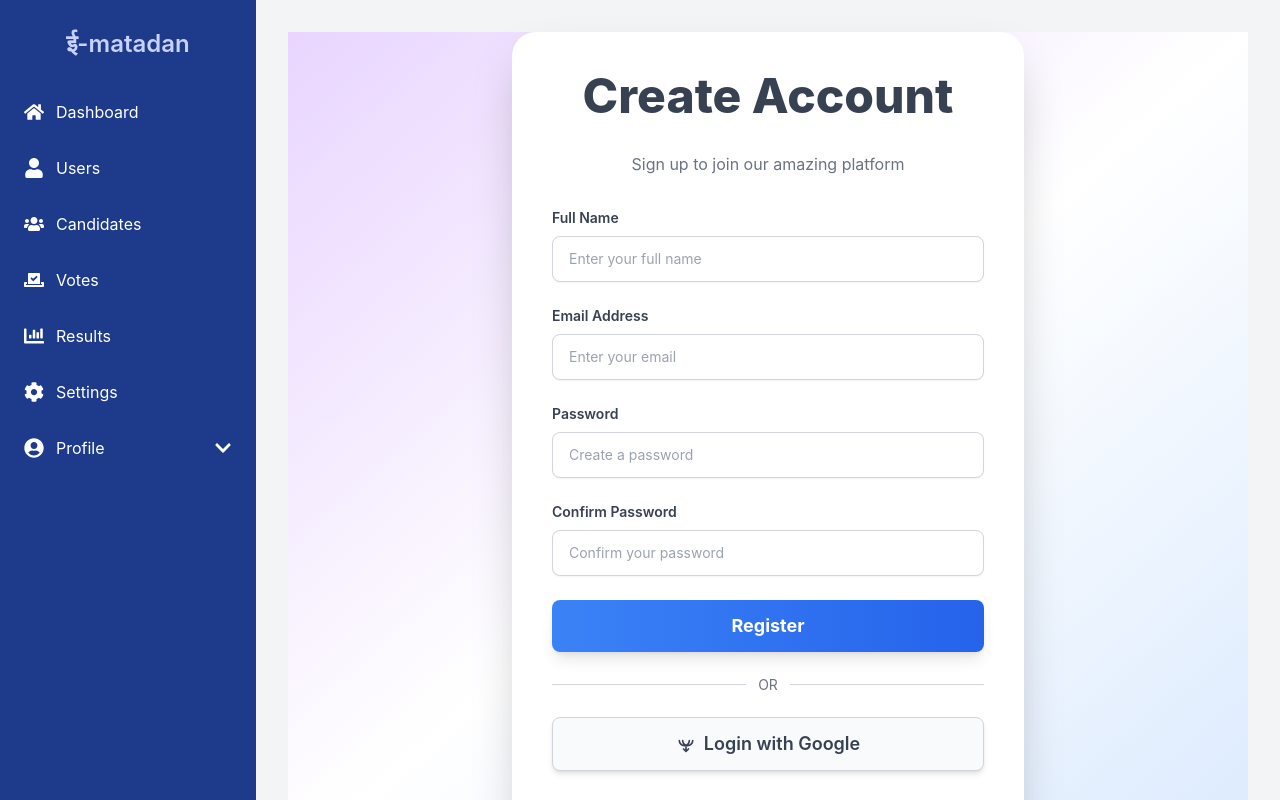
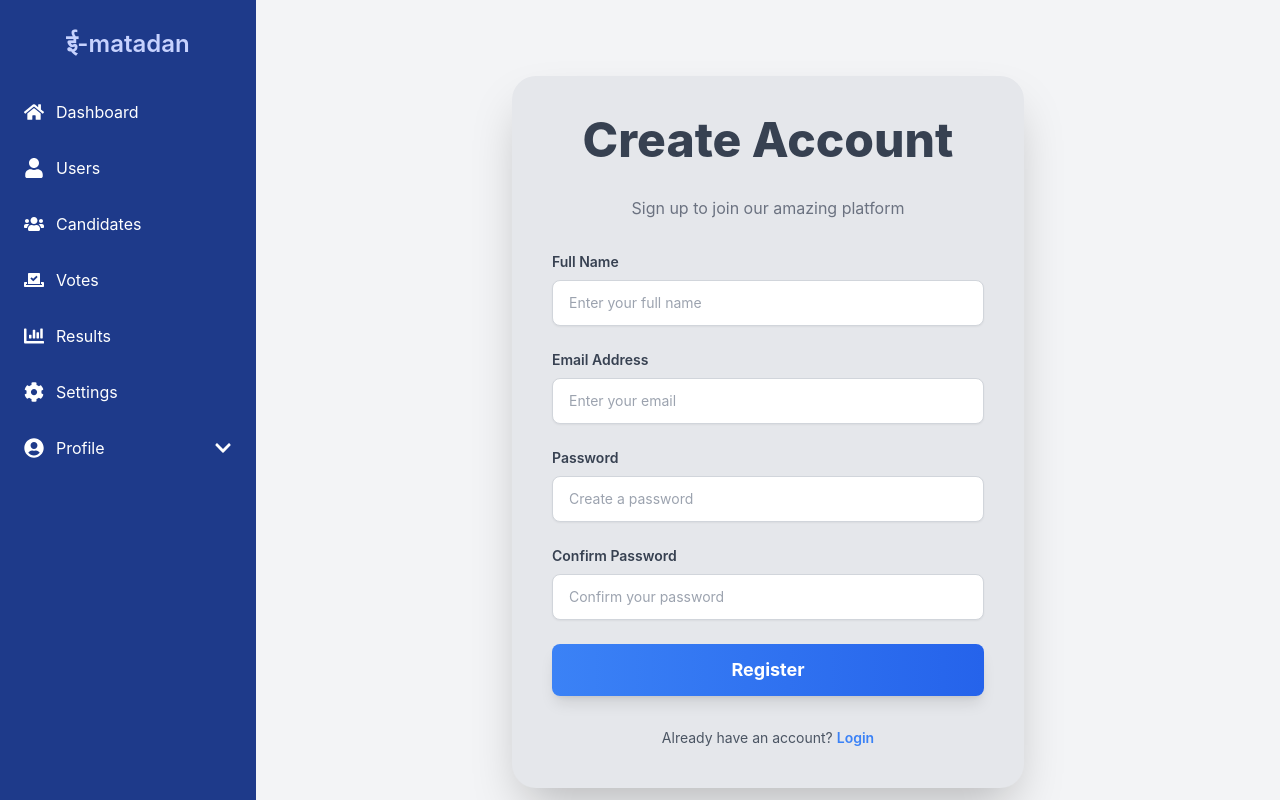
Before and after one commit to Pranav952/E-Matadan, a React (Create React App) app in the folder frontend/: page /user-register in a window 1280 px wide. Built offline with nearby package versions, Linux system fonts and the light colour scheme.

Commit message:
designing_admin_page

```diff
--- a/frontend/src/user/views/Login.jsx
+++ b/frontend/src/user/views/Login.jsx
@@ -13,7 +13,7 @@ const Login = () => {
   return (
     <Layout>
       <div className="flex items-center justify-center min-h-screen bg-gray-100">
-        <div className="w-full max-w-md p-10 space-y-8 bg-white rounded-2xl shadow-lg">
+        <div className="w-full max-w-md  p-10 space-y-8 bg-gray-200 rounded-2xl shadow-lg">
           <h1 className="text-3xl font-extrabold text-center  text-gray-800">
             Welcome Back
           </h1>
@@ -62,28 +62,7 @@ const Login = () => {
               Login
             </button>
           </form>
-          <div className="flex items-center justify-center mt-4 space-x-2">
-            <span className="w-20 h-px bg-gray-300"></span>
-            <span className="text-sm text-gray-500">OR</span>
-            <span className="w-20 h-px bg-gray-300"></span>
-          </div>
-          <button className="flex items-center justify-center w-full px-4 py-3 mt-4 text-sm font-semibold text-gray-700 bg-gray-100 border rounded-lg hover:bg-gray-200 focus:outline-none focus:ring-2 focus:ring-blue-400">
-            <svg
-              className="w-5 h-5 mr-2"
-              xmlns="http://www.w3.org/2000/svg"
-              fill="none"
-              viewBox="0 0 24 24"
-              stroke="currentColor"
-            >
-              <path
-                strokeLinecap="round"
-                strokeLinejoin="round"
-                strokeWidth="2"
-                d="M16 8a6 6 0 01-12 0m16 0a6 6 0 01-12 0m4 8v5m0 0l-3-3m3 3l3-3"
-              />
-            </svg>
-            Login with Google
-          </button>
+
           <div className="flex justify-between mt-6 text-sm text-gray-600">
             <a href="/forgot-password" className="hover:text-blue-500">
               Forgot Password?
--- a/frontend/src/user/views/Register.jsx
+++ b/frontend/src/user/views/Register.jsx
@@ -18,8 +18,8 @@ const Register = () => {
 
   return (
     <Layout>
-      <div className="flex items-center justify-center min-h-screen bg-gradient-to-br from-purple-200 via-white to-blue-100">
-        <div className="w-full max-w-lg p-10 space-y-8 bg-white rounded-3xl shadow-2xl">
+      <div className="flex items-center justify-center min-h-screen bg-gradient-to-brfrom-purple-200 via-white to-purple-100">
+        <div className="w-full max-w-lg p-10 space-y-8 bg-gray-200 rounded-3xl shadow-2xl">
           <h1 className="text-5xl font-extrabold text-center text-gray-700">
             Create Account
           </h1>
@@ -102,29 +102,7 @@ const Register = () => {
               Register
             </button>
           </form>
-          <div className="relative flex items-center justify-center mt-4">
-            <span className="absolute bg-white px-3 text-sm text-gray-500">
-              OR
-            </span>
-            <span className="block w-full h-px bg-gray-300"></span>
-          </div>
-          <button className="flex items-center justify-center w-full px-4 py-3 mt-4 text-lg font-semibold text-gray-700 bg-gray-50 border border-gray-300 rounded-lg shadow-md hover:bg-gray-100 focus:outline-none focus:ring-4 focus:ring-purple-300">
-            <svg
-              className="w-5 h-5 mr-2"
-              xmlns="http://www.w3.org/2000/svg"
-              fill="none"
-              viewBox="0 0 24 24"
-              stroke="currentColor"
-            >
-              <path
-                strokeLinecap="round"
-                strokeLinejoin="round"
-                strokeWidth="2"
-                d="M16 8a6 6 0 01-12 0m16 0a6 6 0 01-12 0m4 8v5m0 0l-3-3m3 3l3-3"
-              />
-            </svg>
-            Login with Google
-          </button>
+
           <p className="mt-6 text-sm text-center text-gray-600">
             Already have an account?{" "}
             <a
```
